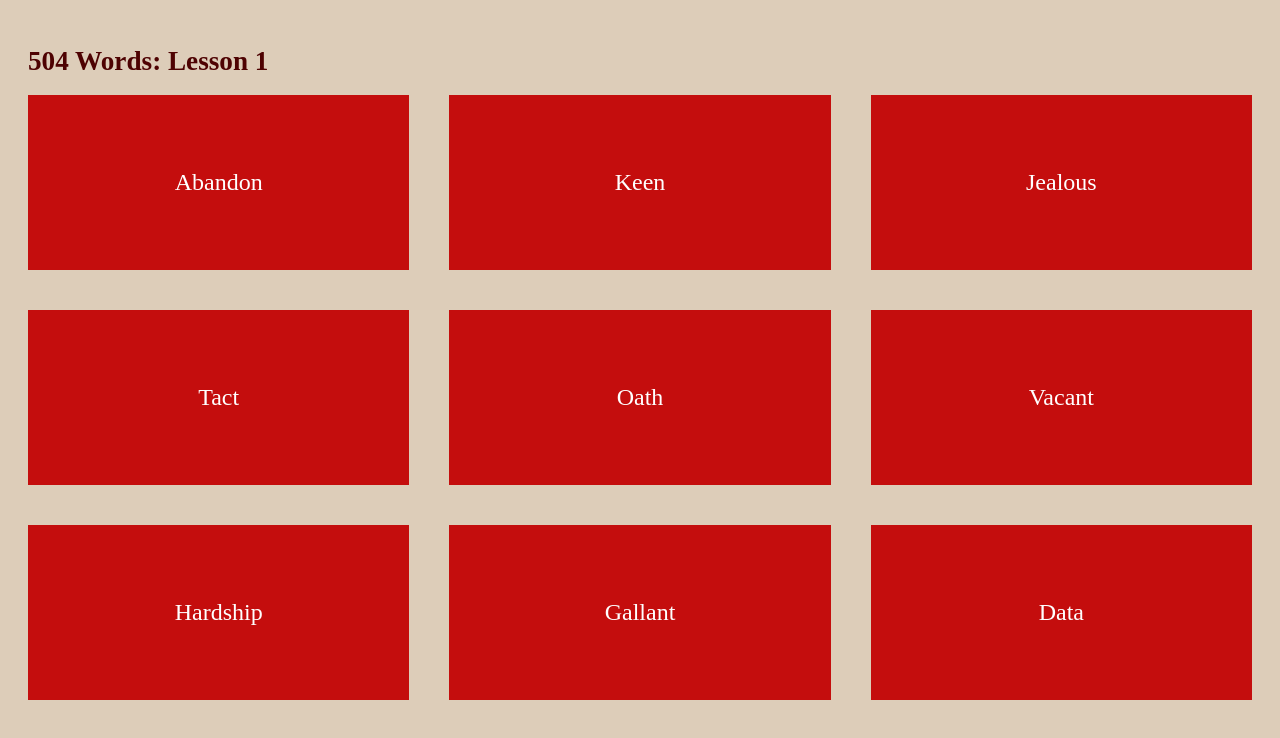
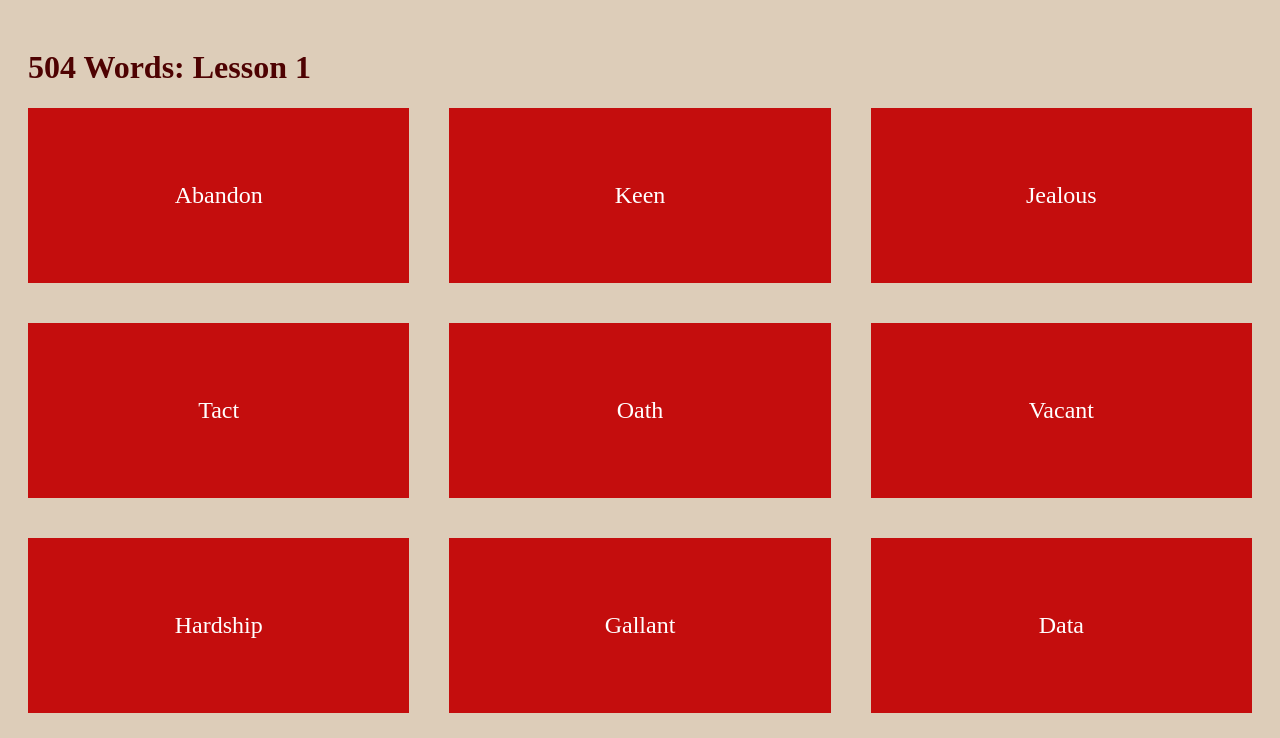
Before and after one commit to hestiaahmadi/Flash-card-504-Words, a React (Create React App) app: page / in a window 1280 px wide. Shown: the top 738 px of the page. Built offline with nearby package versions, Linux system fonts and the light colour scheme.

Commit message:
Update style.css

```diff
--- a/src/style.css
+++ b/src/style.css
@@ -18,7 +18,7 @@ body {
 h1 {
   color: #4e0202ff;
   font-family: sens-serif;
-  font-size: 1.7rem;
+  font-size: 2rem;
 }
 
 .flashcards {
```
